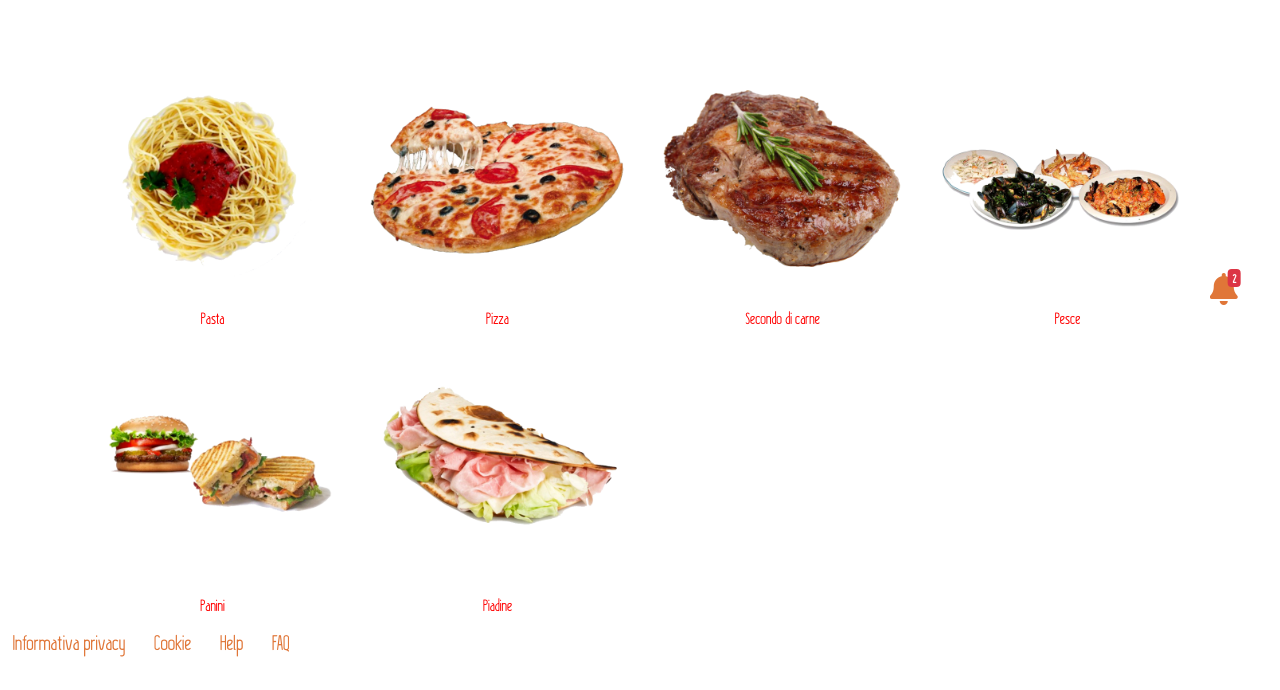
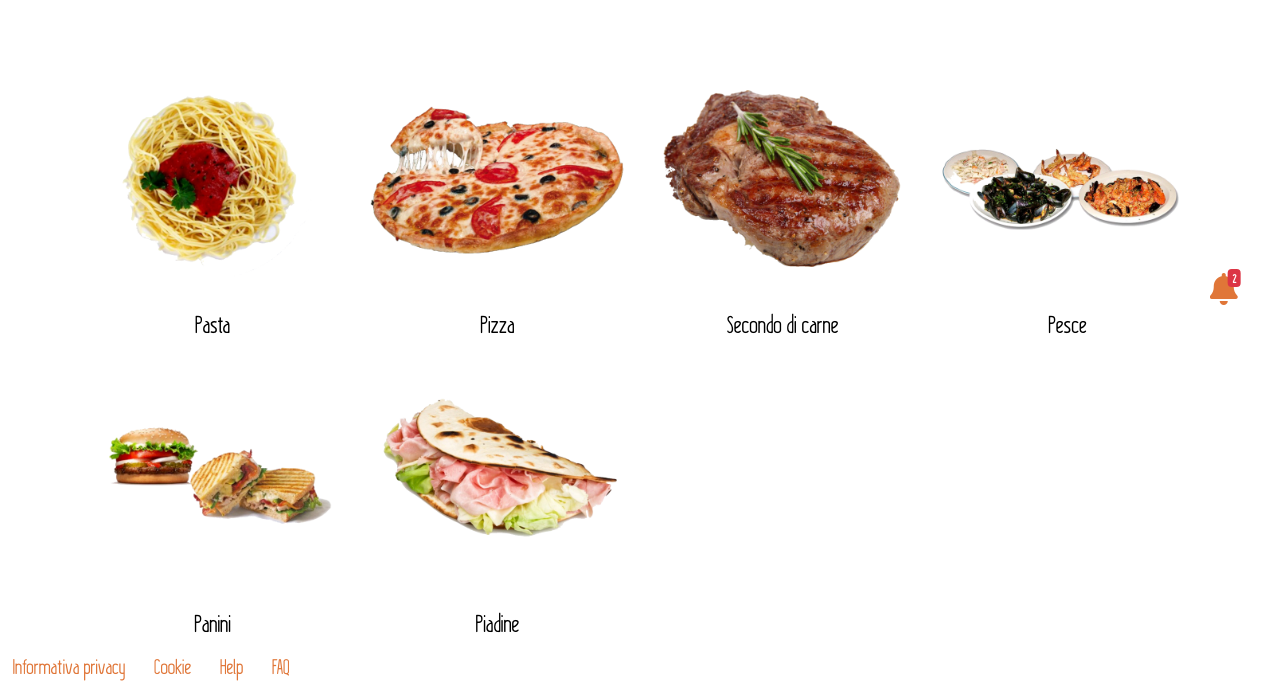
Before and after one commit to cric96/sugar-foody, a PHP site: page /categoriaProdotti.php in a window 1280 px wide. Shown: the part 467-1157 px from the top of the page. Before the commit the page ends 1124 px from the top, so only its background shows below. Run offline with PHP 8.4, Linux system fonts and the light colour scheme; some libraries are stand-ins or nearby versions.

Commit message:
some trouble with chrome caching

```diff
--- a/css/catProdotti.css
+++ b/css/catProdotti.css
@@ -84,5 +84,7 @@ div.notification a:hover {
   transform: translate(-100%, -100%);
 }
 a.categories {
-  color: red;
+  color: black;
+  font-size: 1.5em;
+  text-decoration: none;
 }
--- a/sceltaRistorante.php
+++ b/sceltaRistorante.php
@@ -7,7 +7,7 @@
     <meta name="viewport" content="width=device-width, initial-scale=1.0, shrink-to-fit=no">
     <script src="https://use.fontawesome.com/42b65516fc.js"></script>
     <link rel="stylesheet" href="https://maxcdn.bootstrapcdn.com/bootstrap/4.0.0-beta.2/css/bootstrap.min.css" integrity="sha384-PsH8R72JQ3SOdhVi3uxftmaW6Vc51MKb0q5P2rRUpPvrszuE4W1povHYgTpBfshb" crossorigin="anonymous">
-    <link rel="stylesheet" href="./css/catProdotti.css">
+    <link rel="stylesheet" href="./css/sceltaRistorante.css">
     <script src="https://code.jquery.com/jquery-3.2.1.slim.min.js" integrity="sha384-KJ3o2DKtIkvYIK3UENzmM7KCkRr/rE9/Qpg6aAZGJwFDMVNA/GpGFF93hXpG5KkN" crossorigin="anonymous"></script>
     <script src="https://cdnjs.cloudflare.com/ajax/libs/popper.js/1.12.3/umd/popper.min.js" integrity="sha384-vFJXuSJphROIrBnz7yo7oB41mKfc8JzQZiCq4NCceLEaO4IHwicKwpJf9c9IpFgh" crossorigin="anonymous"></script>
     <script src="https://maxcdn.bootstrapcdn.com/bootstrap/4.0.0-beta.2/js/bootstrap.min.js" integrity="sha384-alpBpkh1PFOepccYVYDB4do5UnbKysX5WZXm3XxPqe5iKTfUKjNkCk9SaVuEZflJ" crossorigin="anonymous"></script>
@@ -19,7 +19,7 @@
         <a class="navbar-left padded" href="#">
           <span class="fa fa-chevron-circle-left colored"></span>
         </a>
-        <a class="img-item navbar-left padded" href="#">
+        <a class="img-item navbar-left" href="#">
           <img src="./img/logo.png" alt="Logo">
         </a>
         <h1 class="navbar-brand">
```
Also changed, not shown: css/sceltaRistorante.css (+3 -6 lines).
